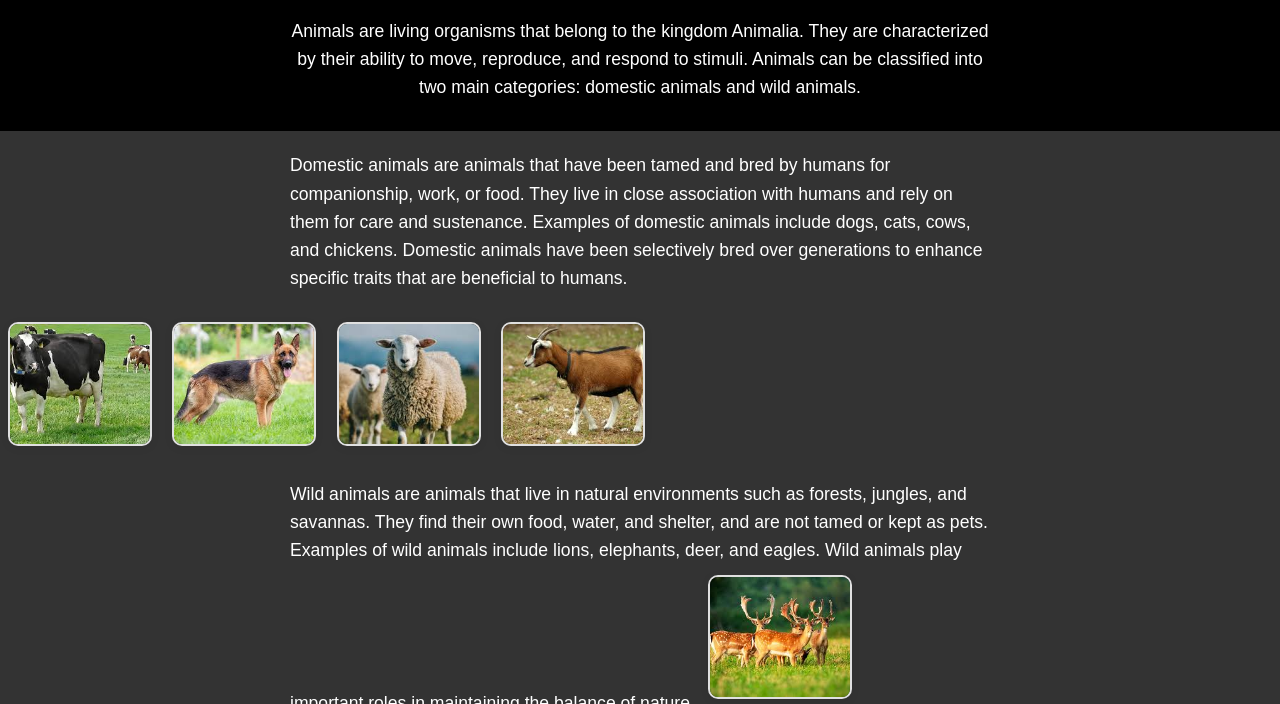
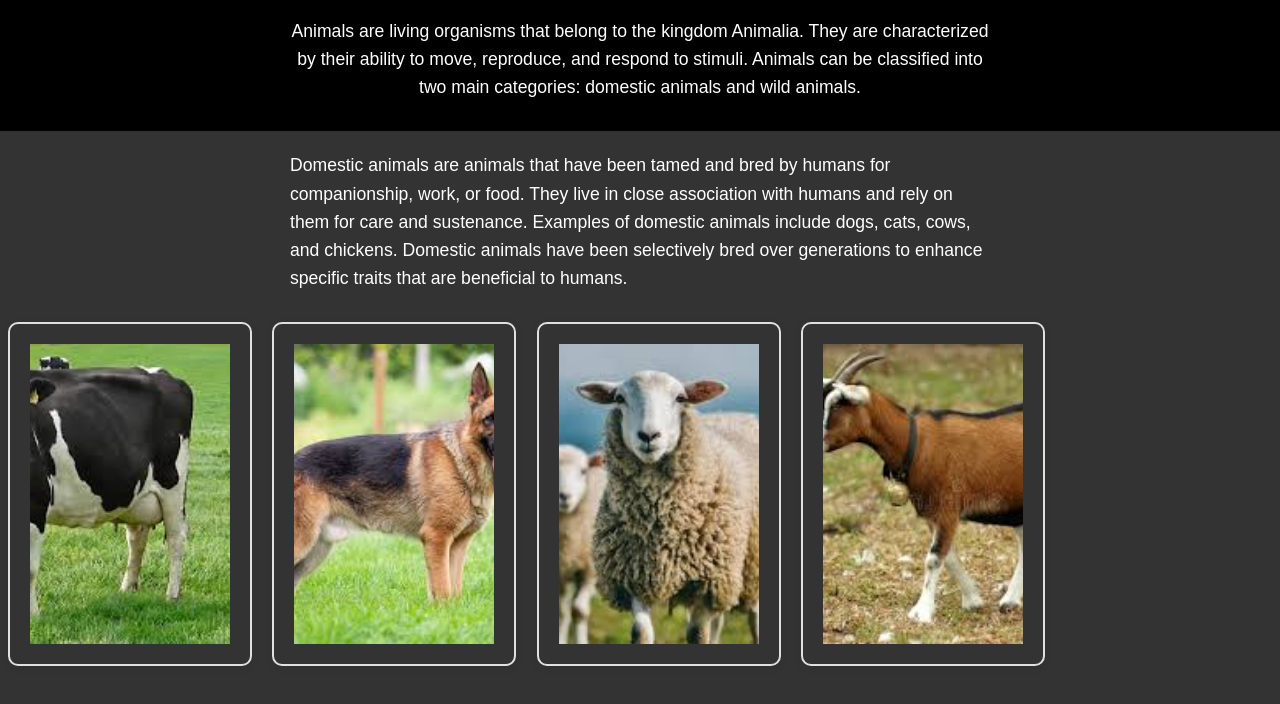
Before and after one commit to PrincessOkaroni/Phase0-discussion, a plain HTML site: page index.html in a window 1280 px wide. Shown: the part 96-800 px from the top of the page. Drawn offline with Linux system fonts and the light colour scheme.

Commit message:
modified css

```diff
--- a/style.css
+++ b/style.css
@@ -48,10 +48,11 @@ p {
 }
 
 img {
-  width: 140px;
-  height: 120px;
+  width: 200px;
+  height: 300px;
   object-fit: cover;
   margin: 10px 8px;
+  padding: 20px;
   border-radius: 10px;
   box-shadow: 0 2px 8px rgba(0, 0, 0, 0.08);
   border: 2px solid #e0e0e0;
```
